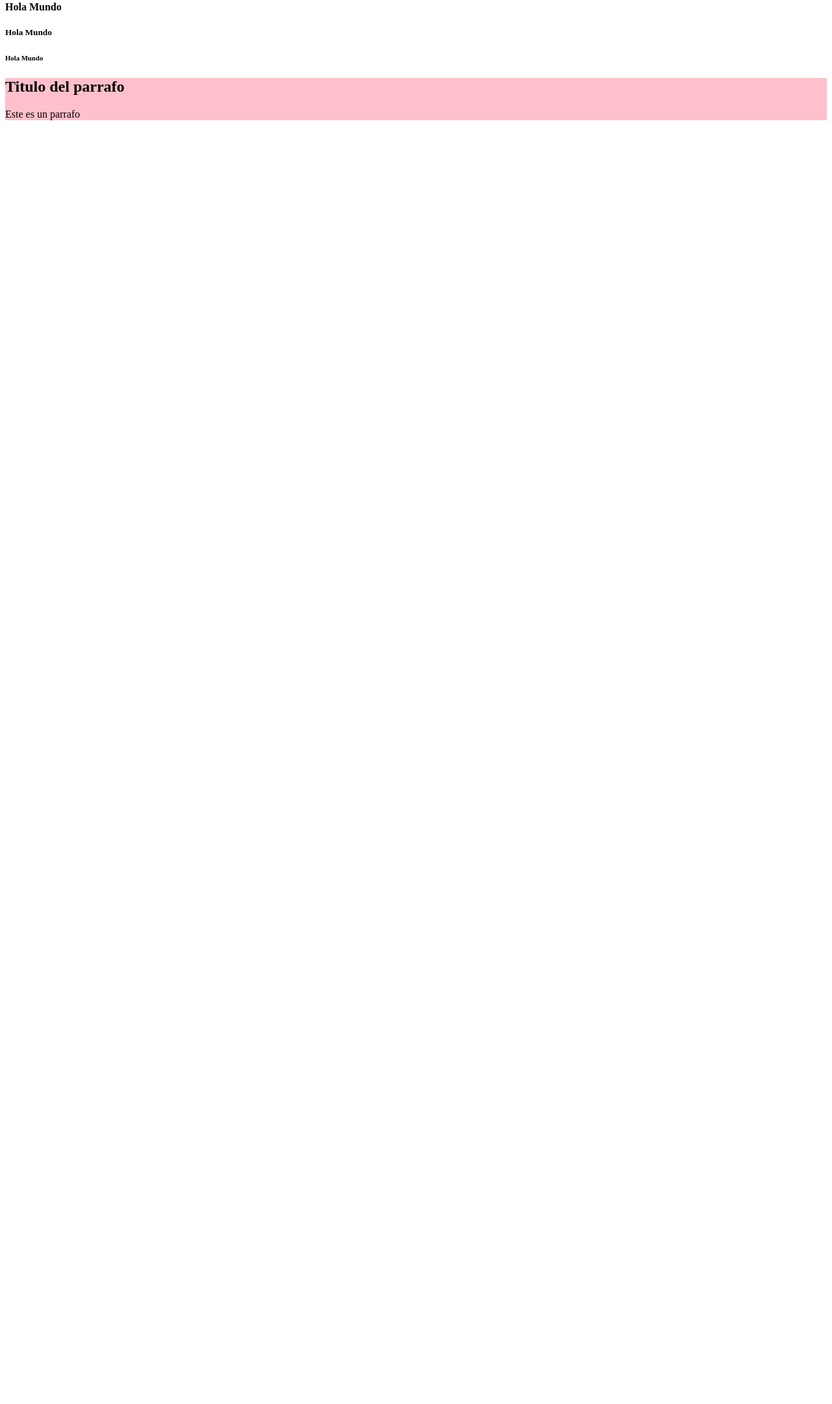
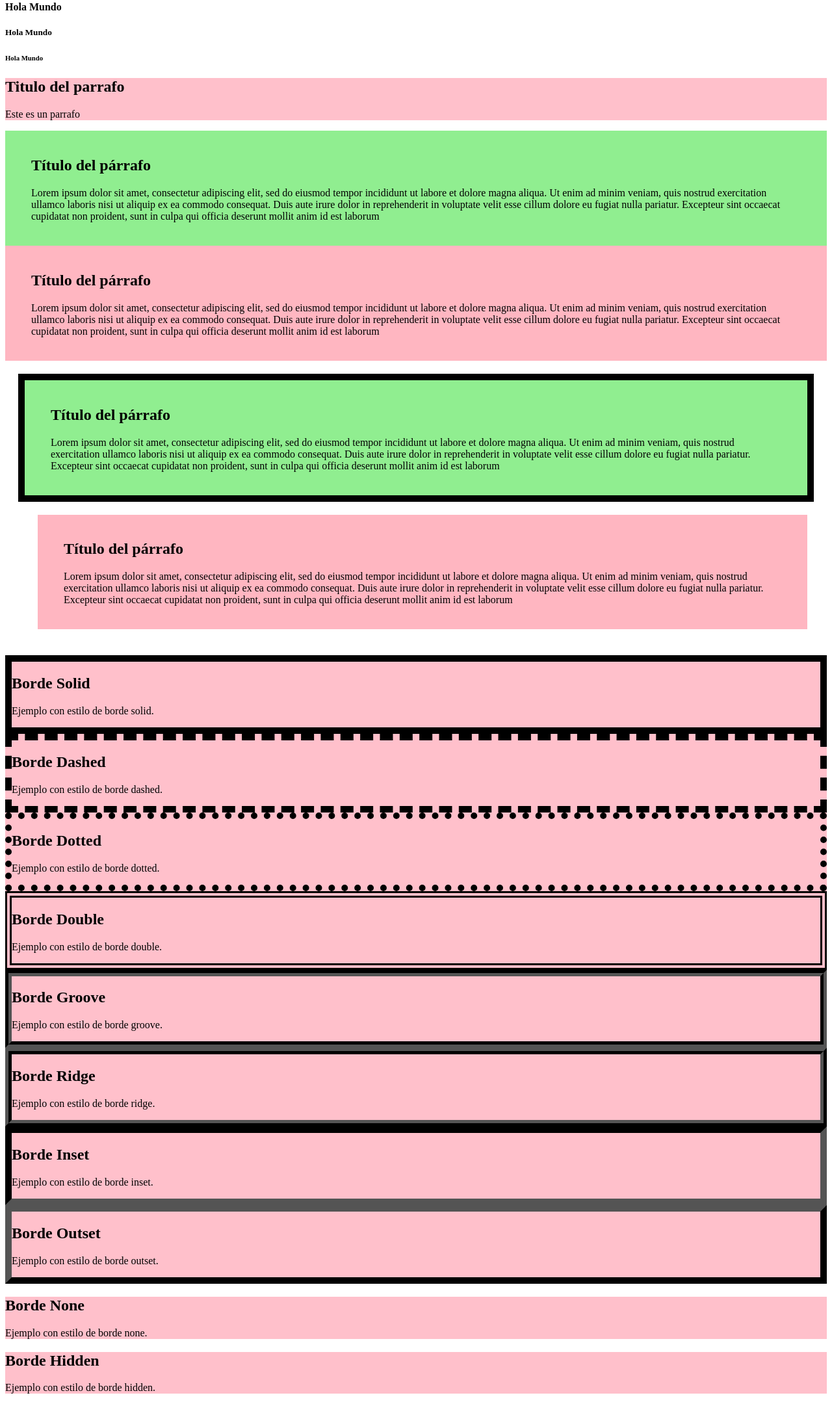
Before and after one commit to Aaron-Ferrer-Cuellar/AW_TIID222, a PHP site: page / in a window 1280 px wide. Shown: the part 194-2354 px from the top of the page at 65% size. Before the commit the page ends 379 px from the top, so only its background shows below. Run offline with PHP 8.4, Linux system fonts and the light colour scheme.

Commit message:
Se trabajo con Padding, Margin y tipos de bordes

```diff
--- a/index.php
+++ b/index.php
@@ -20,6 +20,81 @@
             background-color: pink;
         }
 
+        /* Padding version corta */
+        .seccion-corta {
+            background-color: lightgreen;
+             /* Arriba/Abajo 20px, Izquierda/Derecha 40px */
+            padding: 20px 40px;
+        }
+
+        /* Padding version larga */
+        .seccion-larga {
+            background-color: lightpink;
+            padding-top: 20px;
+            padding-right: 40px;
+            padding-bottom: 20px;
+            padding-left: 40px;
+        }
+
+        /* Margin */
+        .seccion-verde {
+            background-color: lightgreen;
+            padding: 20px 40px;
+            margin: 20px;
+            border: 10px solid black;
+        }
+
+        .seccion-rosa-margin {
+            background-color: lightpink;
+            padding: 20px 40px;
+            margin-top: 20px;
+            margin-right: 30px;
+            margin-bottom: 40px;
+            margin-left: 50px;
+        }
+
+        /* Estilos de bordes solicitados en la guía */
+        .borde-solid {
+            border: 10px solid black;
+        }
+
+        .borde-dashed {
+            border: 10px dashed black;
+        }
+
+        .borde-dotted {
+            border: 10px dotted black;
+        }
+
+        .borde-double {
+            border: 10px double black;
+        }
+
+        .borde-groove {
+            border: 10px groove black;
+        }
+
+        .borde-ridge {
+            border: 10px ridge black;
+        }
+
+        .borde-inset {
+            border: 10px inset black;
+        }
+
+        .borde-outset {
+            border: 10px outset black;
+        }
+
+        .borde-none {
+            border: 10px none black;
+        }
+
+        .borde-hidden {
+            border: 10px hidden black;
+        }
+
+
     </style>
 
 </head>
@@ -37,5 +112,79 @@
         <p>Este es un parrafo</p>
     </div>
 
+    <!-- Ejercicio Padding Versión Corta -->
+    <div class="seccion-corta">
+        <h2>Título del párrafo</h2>
+        <p>Lorem ipsum dolor sit amet, consectetur adipiscing elit, sed do eiusmod tempor incididunt ut labore et dolore magna aliqua. Ut enim ad minim veniam, quis nostrud exercitation ullamco laboris nisi ut aliquip ex ea commodo consequat. Duis aute irure dolor in reprehenderit in voluptate velit esse cillum dolore eu fugiat nulla pariatur. Excepteur sint occaecat cupidatat non proident, sunt in culpa qui officia deserunt mollit anim id est laborum</p>
+    </div>
+
+    <!-- Ejercicio Padding Versión Larga -->
+    <div class="seccion-larga">
+        <h2>Título del párrafo</h2>
+        <p>Lorem ipsum dolor sit amet, consectetur adipiscing elit, sed do eiusmod tempor incididunt ut labore et dolore magna aliqua. Ut enim ad minim veniam, quis nostrud exercitation ullamco laboris nisi ut aliquip ex ea commodo consequat. Duis aute irure dolor in reprehenderit in voluptate velit esse cillum dolore eu fugiat nulla pariatur. Excepteur sint occaecat cupidatat non proident, sunt in culpa qui officia deserunt mollit anim id est laborum</p>
+    </div>
+
+    <!-- Ejercicios de Margin -->
+    <div class="seccion-verde">
+        <h2>Título del párrafo</h2>
+        <p>Lorem ipsum dolor sit amet, consectetur adipiscing elit, sed do eiusmod tempor incididunt ut labore et dolore magna aliqua. Ut enim ad minim veniam, quis nostrud exercitation ullamco laboris nisi ut aliquip ex ea commodo consequat. Duis aute irure dolor in reprehenderit in voluptate velit esse cillum dolore eu fugiat nulla pariatur. Excepteur sint occaecat cupidatat non proident, sunt in culpa qui officia deserunt mollit anim id est laborum</p>
+    </div>
+
+    <div class="seccion-rosa-margin">
+        <h2>Título del párrafo</h2>
+        <p>Lorem ipsum dolor sit amet, consectetur adipiscing elit, sed do eiusmod tempor incididunt ut labore et dolore magna aliqua. Ut enim ad minim veniam, quis nostrud exercitation ullamco laboris nisi ut aliquip ex ea commodo consequat. Duis aute irure dolor in reprehenderit in voluptate velit esse cillum dolore eu fugiat nulla pariatur. Excepteur sint occaecat cupidatat non proident, sunt in culpa qui officia deserunt mollit anim id est laborum</p>
+    </div>
+
+    <!-- Ejercicios con los diferentes tipos de bordes -->
+    <div class="seccion borde-solid">
+        <h2>Borde Solid</h2>
+        <p>Ejemplo con estilo de borde solid.</p>
+    </div>
+
+    <div class="seccion borde-dashed">
+        <h2>Borde Dashed</h2>
+        <p>Ejemplo con estilo de borde dashed.</p>
+    </div>
+
+    <div class="seccion borde-dotted">
+        <h2>Borde Dotted</h2>
+        <p>Ejemplo con estilo de borde dotted.</p>
+    </div>
+
+    <div class="seccion borde-double">
+        <h2>Borde Double</h2>
+        <p>Ejemplo con estilo de borde double.</p>
+    </div>
+
+    <div class="seccion borde-groove">
+        <h2>Borde Groove</h2>
+        <p>Ejemplo con estilo de borde groove.</p>
+    </div>
+
+    <div class="seccion borde-ridge">
+        <h2>Borde Ridge</h2>
+        <p>Ejemplo con estilo de borde ridge.</p>
+    </div>
+
+    <div class="seccion borde-inset">
+        <h2>Borde Inset</h2>
+        <p>Ejemplo con estilo de borde inset.</p>
+    </div>
+
+    <div class="seccion borde-outset">
+        <h2>Borde Outset</h2>
+        <p>Ejemplo con estilo de borde outset.</p>
+    </div>
+
+    <div class="seccion borde-none">
+        <h2>Borde None</h2>
+        <p>Ejemplo con estilo de borde none.</p>
+    </div>
+
+    <div class="seccion borde-hidden">
+        <h2>Borde Hidden</h2>
+        <p>Ejemplo con estilo de borde hidden.</p>
+    </div>
+
 </body>
 </html>
```
